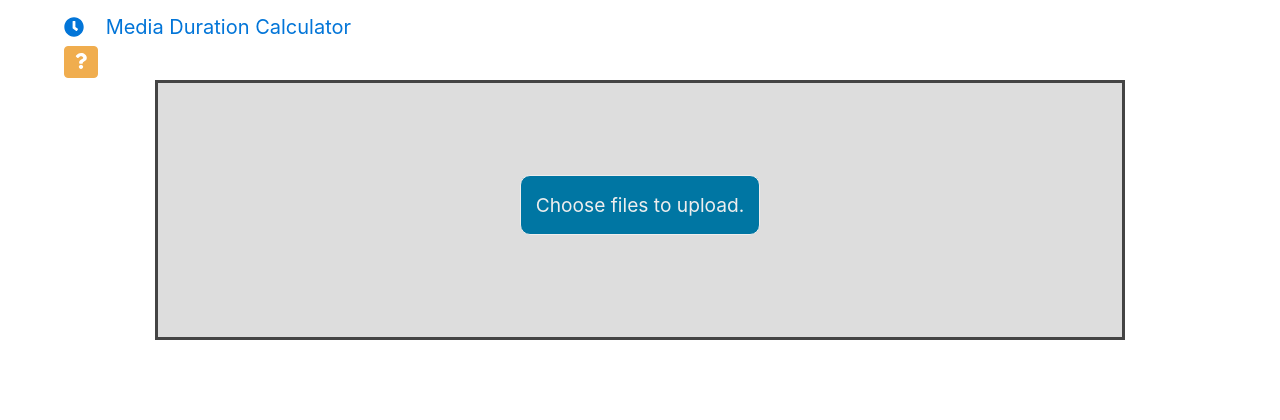
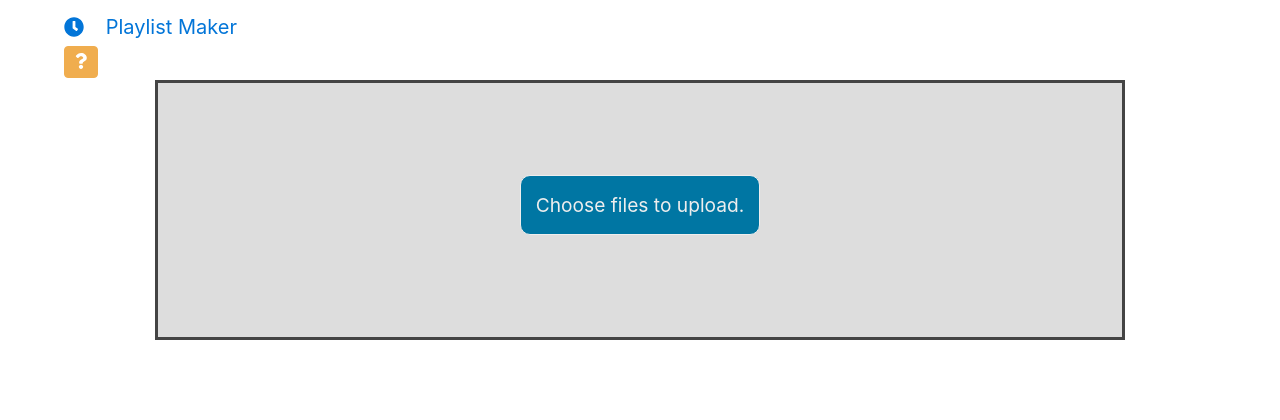
Before and after one commit to rdhammack88/Media-Duration-Calculator, a PHP site: page / in a window 1280 px wide. Shown: the top 420 px of the page. Run offline with PHP 8.4, Linux system fonts and the light colour scheme; some libraries are stand-ins or nearby versions.

Commit message:
Update index.php

```diff
--- a/index.php
+++ b/index.php
@@ -42,7 +42,7 @@
     <nav class="navbar navbar-expand-md navbar-dark bg-dark fixed-top justify-content-between">
         <a class="navbar-brand ml-md-5" href="./">
             <i class="fa fa-clock mr-3"></i>
-            Media Duration Calculator
+           Playlist Maker
         </a>
 
         <div class="help mx-md-5">
```
